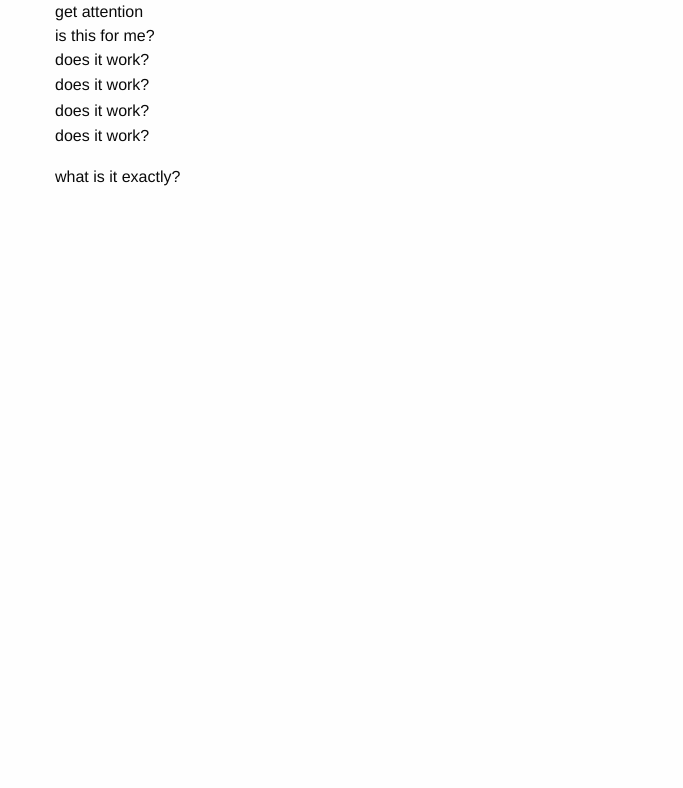
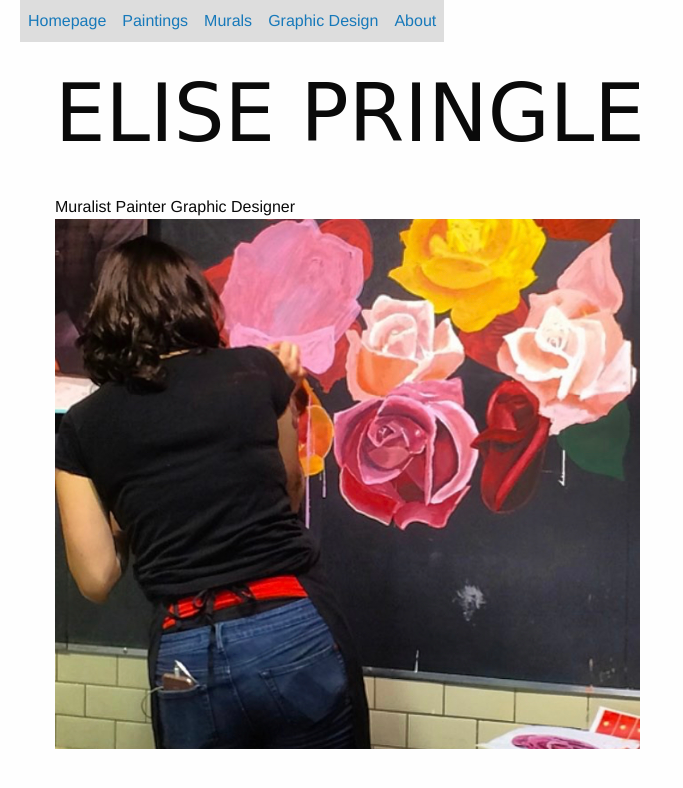
Before and after one commit to elisepringle92/portfolio_19, a plain HTML site: page index.html in a window 1280 px wide. Shown: the whole page, without its empty margins (0-683 px from the left). Drawn offline with Linux system fonts and the light colour scheme.

Commit message:
thursday
Adding code to all pages. Beggining to customize page.

```diff
--- a/css/app.css
+++ b/css/app.css
@@ -0,0 +1,21 @@
+ul {
+  list-style-type: none;
+  margin: 2;
+  padding: 2;
+  overflow: hidden;
+}
+
+li {
+  float: left;
+}
+
+li a {
+  display: block;
+  padding: 8px;
+  background-color: #dddddd;
+}
+h1{
+    font-size: 5em;
+    margin-bottom: 25px;
+    font-family: cursive;
+  }
--- a/index.html
+++ b/index.html
@@ -4,23 +4,35 @@
     <meta charset="utf-8">
     <meta http-equiv="x-ua-compatible" content="ie=edge">
     <meta name="viewport" content="width=device-width, initial-scale=1.0">
-    <title>Foundation for Sites</title>
+    <title>Elise Portfolio</title>
     <link rel="stylesheet" href="css/foundation.css">
     <link rel="stylesheet" href="css/app.css">
   </head>
   <body>
+    <main>
+
+
+    <!-- GLOBAL NAV -->
+    <nav>
+            <ul>
+              <li><a href="index.html">Homepage</a></li>
+              <li><a href="paintings.html">Paintings</a></li>
+              <li><a href="murals.html">Murals</a></li>
+              <li><a href="design.html">Graphic Design</a></li>
+              <li><a href="about.html">About</a></li>
+          </nav>
+
+          <!-- NAV END -->
+
+
 
     <div class="grid-container">
           <div class="grid-x">
-          <div class="cell  small-12">get attention</div>
-          <div class="cell  small-12">is this for me?</div>
-          <div class="cell  small-12">does it work?
-          <ul class="no-bullet">
-            <li>does it work?</li>
-            <li>does it work?</li>
-            <li>does it work?</li>
-          </ul></div>
-          <div class="cell  small-12">what is it exactly?</div>
+
+          <div class="cell  small-12"><h1>ELISE PRINGLE</h1></div>
+          <div class="cell  small-12">Muralist Painter Graphic Designer</div>
+          <div class="cell  small-6"><img src="image/paintme.png" alt="mepainting"></div>
+
         </div>
       </div>
 
```
Also changed, not shown: about.html (added, +26 -0 lines), design.html (renamed from emmet.html, +9 -1 lines), murals.html (added, +28 -0 lines), mypaintings.html (deleted, +0 -9 lines), paintings.html (added, +28 -0 lines), image/paintme.PNG (added).
